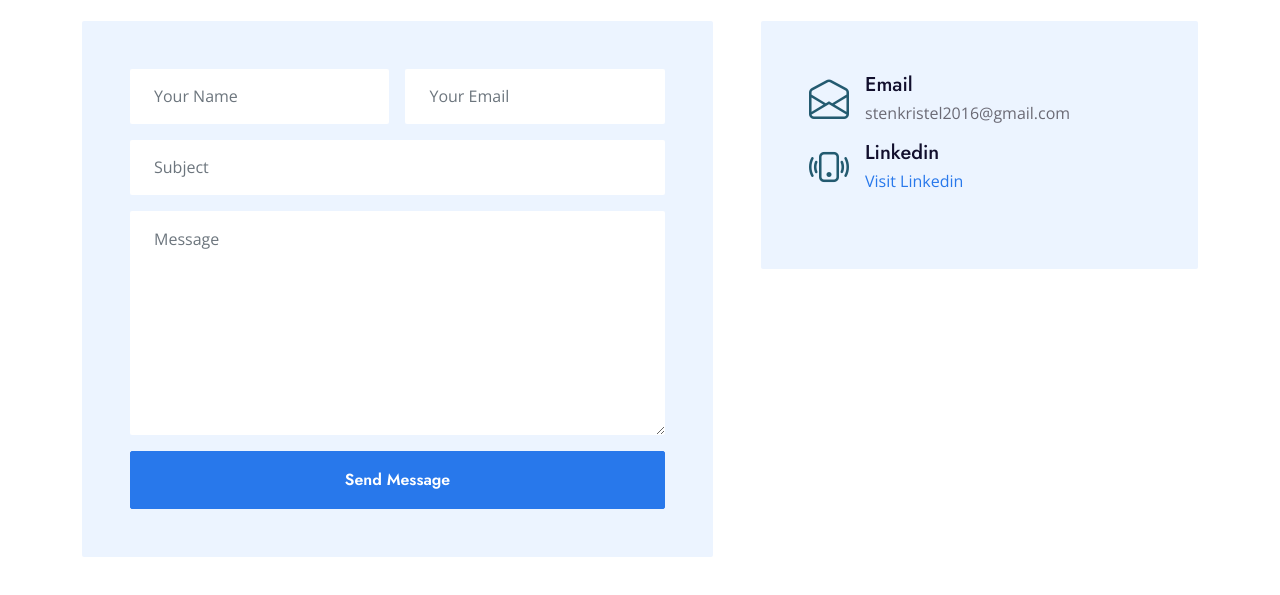
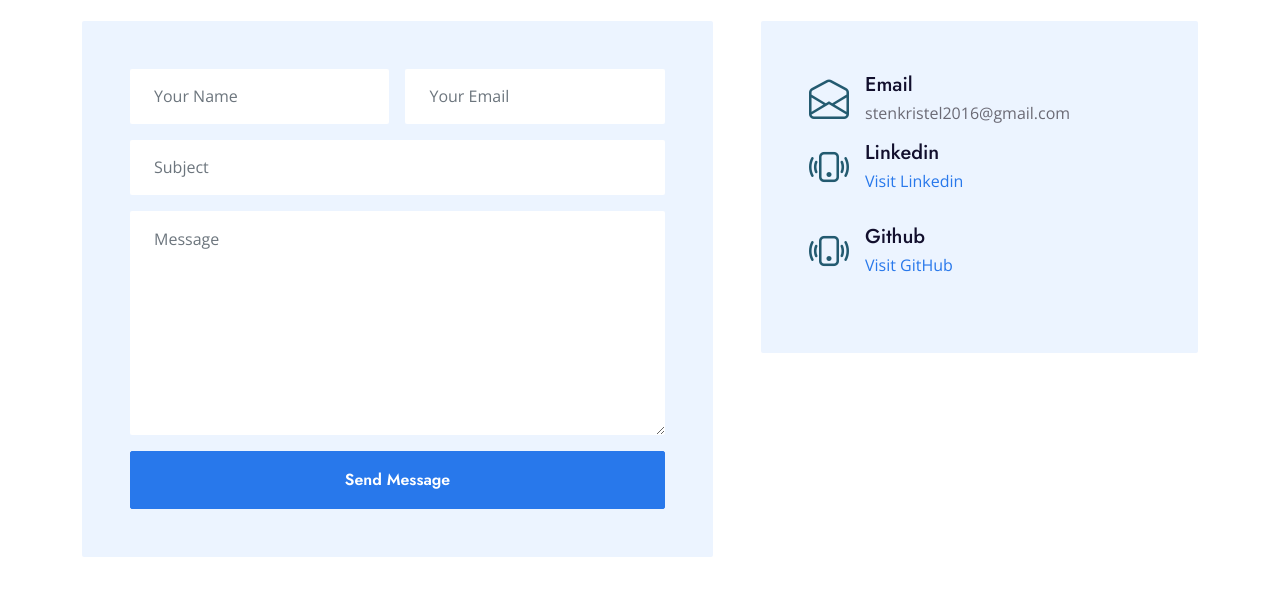
Before and after one commit to stenkristel/portfolio, a plain HTML site: page contact.html in a window 1280 px wide. Shown: the part 223-818 px from the top of the page. Drawn offline with nearby package versions, Linux system fonts and the light colour scheme.

Commit message:
added github link

```diff
--- a/contact.html
+++ b/contact.html
@@ -95,7 +95,14 @@
                             <i class="bi bi-phone-vibrate fs-1 text-primary me-3"></i>
                             <div class="text-start">
                                 <h5 class="mb-1">Linkedin</h5>
-                                <a href="https://www.linkedin.com/in/sten-kristel-463663251/">Visit Linkedin</a>
+                                <a href="https://github.com/stenkristel/">Visit Linkedin</a>
+                            </div>
+                        </div>
+                        <div class="d-flex align-items-center mb-4">
+                            <i class="bi bi-phone-vibrate fs-1 text-primary me-3"></i>
+                            <div class="text-start">
+                                <h5 class="mb-1">Github</h5>
+                                <a href="https://www.linkedin.com/in/sten-kristel-463663251/">Visit GitHub</a>
                             </div>
                         </div>
 
```
